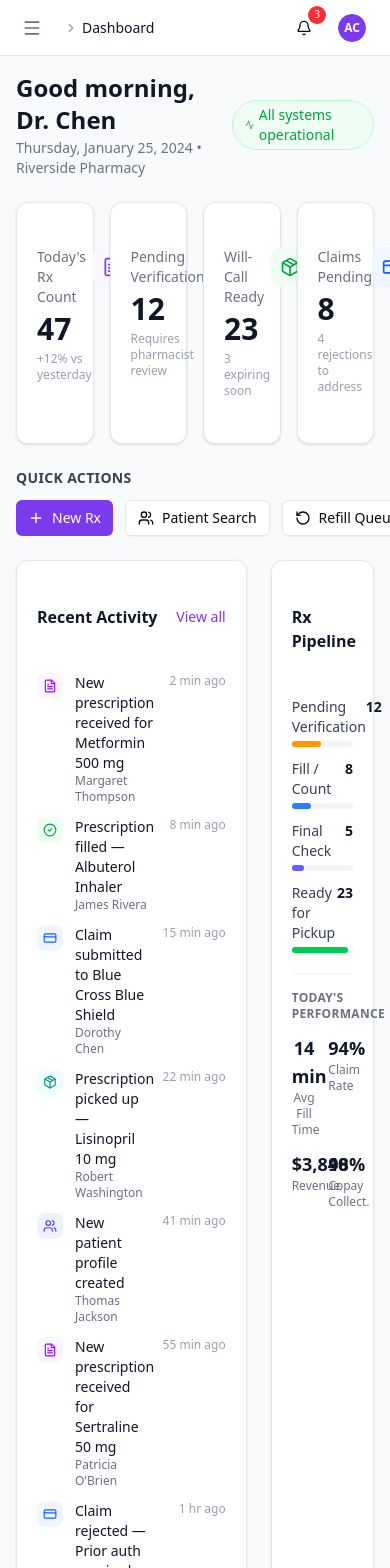
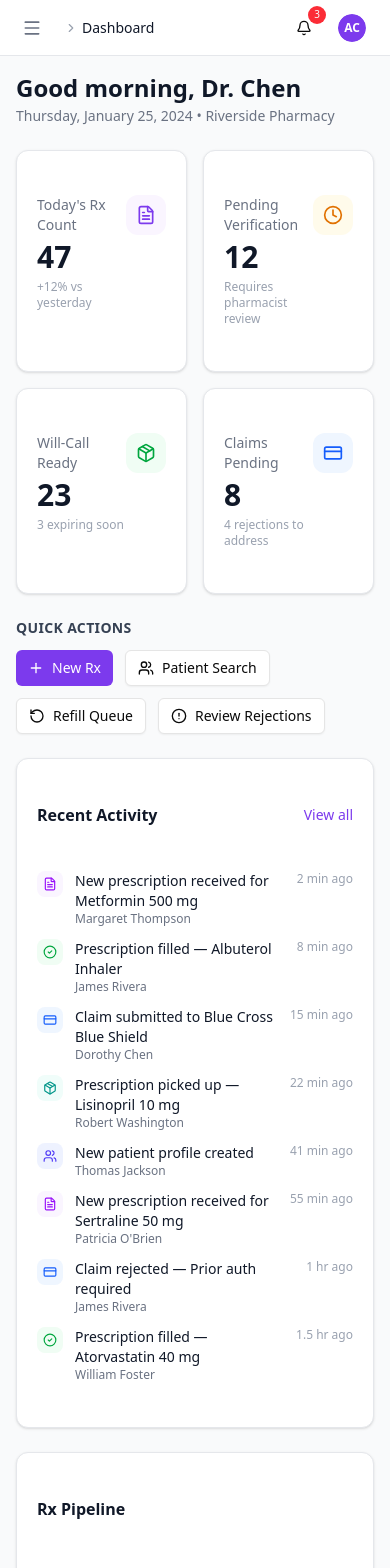
Before and after one commit to peterlobrutto/claude-obsidian-assistant, a Next.js app: page /dashboard in a window 390 px wide. Shown: the top 1568 px of the page. Built offline with nearby package versions, Linux system fonts and the light colour scheme.

Commit message:
Fix dashboard mobile layout

```diff
--- a/app/(app)/dashboard/page.tsx
+++ b/app/(app)/dashboard/page.tsx
@@ -71,14 +71,14 @@ export default function DashboardPage() {
           <h1 className="text-2xl font-bold text-gray-900">Good morning, Dr. Chen</h1>
           <p className="text-sm text-gray-500 mt-0.5">Thursday, January 25, 2024 &bull; Riverside Pharmacy</p>
         </div>
-        <div className="flex items-center gap-1 text-sm text-green-600 bg-green-50 border border-green-200 rounded-full px-3 py-1">
+        <div className="hidden sm:flex items-center gap-1 text-sm text-green-600 bg-green-50 border border-green-200 rounded-full px-3 py-1">
           <Activity className="w-3.5 h-3.5" />
           <span className="font-medium">All systems operational</span>
         </div>
       </div>
 
       {/* Stats Cards */}
-      <div className="grid grid-cols-4 gap-4">
+      <div className="grid grid-cols-2 md:grid-cols-4 gap-4">
         {statsCards.map((card) => {
           const Icon = card.icon;
           return (
@@ -103,7 +103,7 @@ export default function DashboardPage() {
       {/* Quick Actions */}
       <div>
         <h2 className="text-sm font-semibold text-gray-700 uppercase tracking-wide mb-3">Quick Actions</h2>
-        <div className="flex gap-3">
+        <div className="flex flex-wrap gap-3">
           <Button asChild className="bg-[#7C3AED] hover:bg-[#6d28d9] text-white gap-2">
             <Link href="/prescriptions/new">
               <Plus className="w-4 h-4" />
@@ -132,9 +132,9 @@ export default function DashboardPage() {
       </div>
 
       {/* Main Content Grid */}
-      <div className="grid grid-cols-3 gap-6">
+      <div className="grid grid-cols-1 md:grid-cols-3 gap-6">
         {/* Activity Feed */}
-        <Card className="col-span-2 border border-gray-200 shadow-sm">
+        <Card className="md:col-span-2 border border-gray-200 shadow-sm">
           <CardHeader className="pb-3 pt-5 px-5">
             <div className="flex items-center justify-between">
               <CardTitle className="text-base font-semibold text-gray-900">Recent Activity</CardTitle>
```
